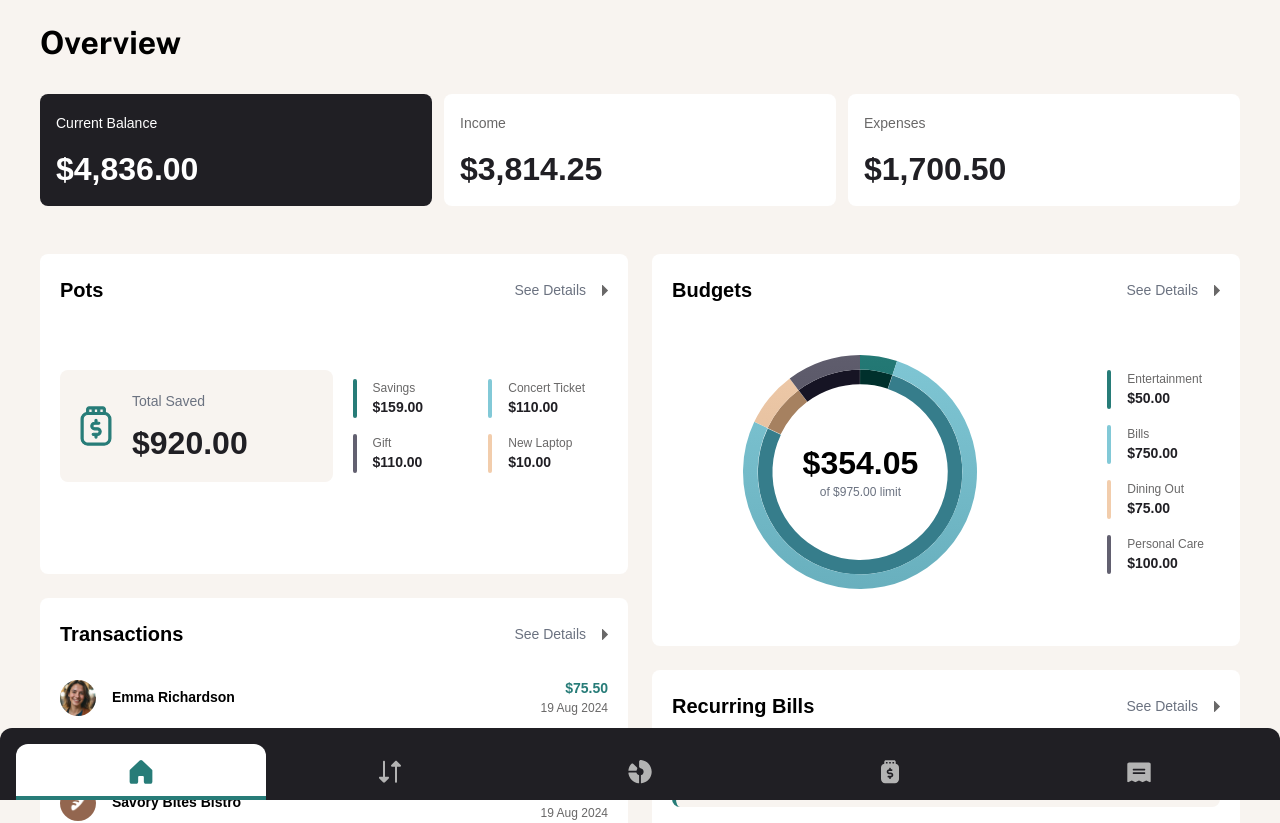
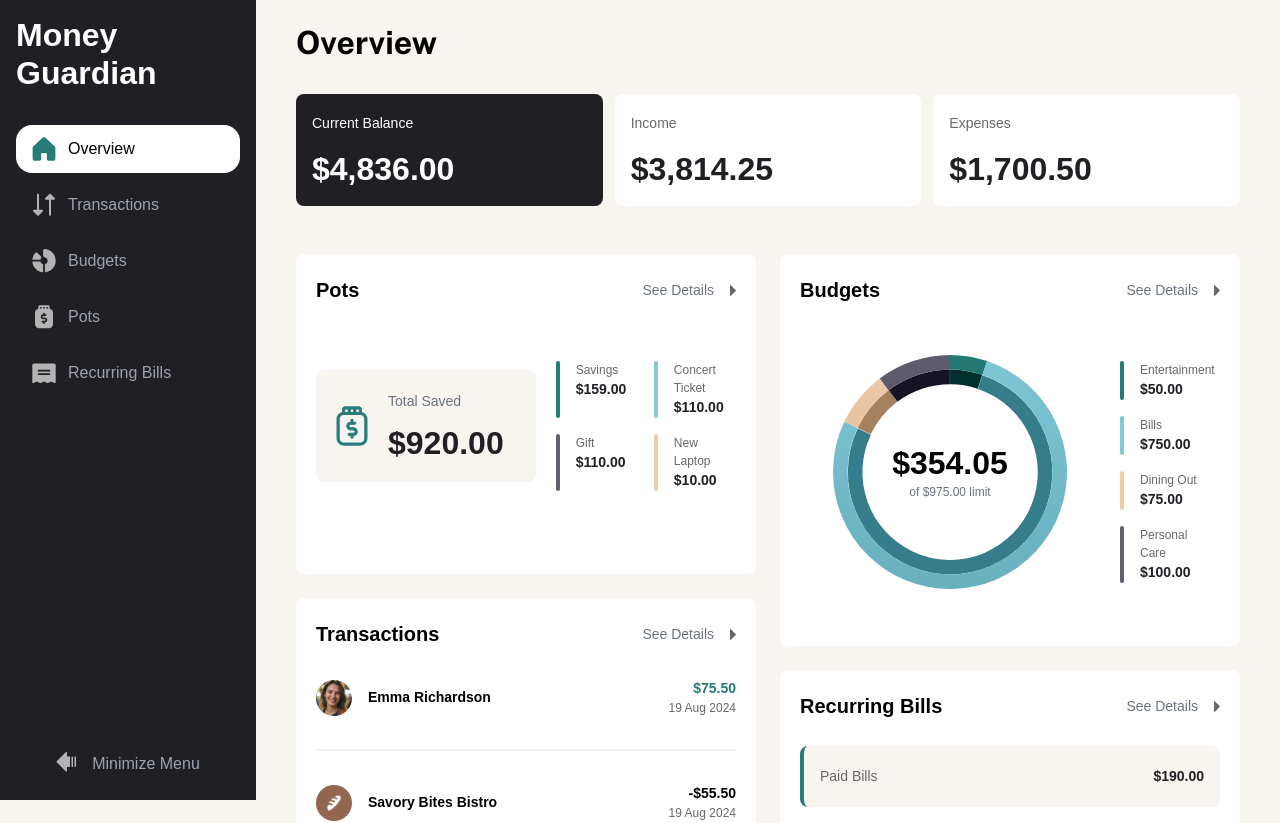
Before and after one commit to djneill/money-guardian, a Next.js app: page / in a window 1280 px wide. Shown: the top 823 px of the page. Built offline with nearby package versions, Linux system fonts and the light colour scheme.

Commit message:
start desktop sidebar

```diff
--- /dev/null
+++ b/src/app/components/DesktopNavBar.tsx
@@ -0,0 +1,82 @@
+import React, { useState } from 'react';
+import Link from 'next/link';
+import { usePathname } from 'next/navigation';
+import MinimizeMenu from '../icons/MinimizeMenu';
+import OverviewIcon from '../icons/OverviewIcon';
+import TransactionsIcon from '../icons/TransactionsIcon';
+import BudgetsIcon from '../icons/BudgetsIcon';
+import PotsIcon from '../icons/PotsIcon';
+import BillsIcon from '../icons/BillsIcon';
+
+const DesktopSidebar = () => {
+    const [isCollapsed, setIsCollapsed] = useState(false);
+    const pathname = usePathname();
+
+    const navItems = [
+        { href: '/', label: 'Overview', icon: OverviewIcon },
+        { href: '/transactions', label: 'Transactions', icon: TransactionsIcon },
+        { href: '/budget', label: 'Budgets', icon: BudgetsIcon },
+        { href: '/pots', label: 'Pots', icon: PotsIcon },
+        { href: '/recurringBills', label: 'Recurring Bills', icon: BillsIcon },
+    ];
+
+    return (
+        <nav
+            className={`hidden lg:flex flex-col fixed left-0 top-0 h-screen bg-grey-900 p-4 transition-all duration-300 ${isCollapsed ? 'w-20' : 'w-64'
+                }`}
+        >
+            {/* Header */}
+            <div className="mb-8">
+                {!isCollapsed && (
+                    <h1 className="text-preset-1 font-bold text-white">Money Guardian</h1>
+                )}
+            </div>
+
+            {/* Navigation Links */}
+            <ul className="space-y-2">
+                {navItems.map(({ href, label, icon: Icon }) => {
+                    const isActive = pathname === href;
+                    return (
+                        <li key={href}>
+                            <Link
+                                href={href}
+                                className={`flex items-center py-3 px-4 rounded-2xl transition-colors ${isActive
+                                    ? 'bg-white'
+                                    : 'text-gray-400 hover:bg-gray-800 hover:text-white'
+                                    }`}
+                            >
+                                <Icon
+                                    className="w-6 h-6"
+                                    fill={isActive ? '#277C78' : '#B3B3B3'}
+                                />
+                                {!isCollapsed && (
+                                    <span className={`ml-3 ${isActive ? 'text-black font-medium' : ''}`}>
+                                        {label}
+                                    </span>
+                                )}
+                            </Link>
+                        </li>
+                    );
+                })}
+            </ul>
+
+            {/* Minimize Menu Button */}
+            <div className="mt-auto pt-4">
+                <button
+                    onClick={() => setIsCollapsed(!isCollapsed)}
+                    className="w-full flex items-center justify-center p-2 rounded-lg hover:bg-gray-800 text-gray-400 hover:text-white gap-3"
+                >
+                    <div className={`w-6 h-6 transition-transform duration-300 ${isCollapsed ? 'scale-x-[-1]' : ''
+                        }`}>
+                        <MinimizeMenu />
+                    </div>
+                    {!isCollapsed && (
+                        <span>Minimize Menu</span>
+                    )}
+                </button>
+            </div>
+        </nav>
+    );
+};
+
+export default DesktopSidebar;
--- a/src/app/components/NavBar.tsx
+++ b/src/app/components/NavBar.tsx
@@ -8,6 +8,7 @@ import TransactionsIcon from '../icons/TransactionsIcon';
 import BudgetsIcon from '../icons/BudgetsIcon';
 import PotsIcon from '../icons/PotsIcon';
 import BillsIcon from '../icons/BillsIcon';
+import DesktopSidebar from './DesktopNavBar';
 
 export default function NavBar() {
     const pathname = usePathname()
@@ -21,7 +22,12 @@ export default function NavBar() {
 
     ]
     return (
-        <nav className='bg-grey-900 fixed bottom-0 left-0 right-0 px-4 pt-4 rounded-t-xl'>
+        <>
+            {/* Desktop Sidebar */}
+            <DesktopSidebar />
+
+            {/* Mobile Footer Nav */}
+            <nav className='lg:hidden bg-grey-900 fixed bottom-0 left-0 right-0 px-4 pt-4 rounded-t-xl'>
                 <ul className='flex justify-between items-center'>
                     {navItems.map(({ href, icon: Icon }) => {
                         const isActive = pathname === href;
@@ -39,5 +45,6 @@ export default function NavBar() {
                     })}
                 </ul>
             </nav>
+        </>
     )
 }
--- /dev/null
+++ b/src/app/icons/MinimizeMenu.tsx
@@ -0,0 +1,7 @@
+import React from 'react'
+
+export default function MinimizeMenu() {
+    return (
+        <svg fill="none" height="20" viewBox="0 0 20 20" width="20" xmlns="http://www.w3.org/2000/svg"><path d="m14.0001 5.26002v8.99998c0 .1989-.079.3897-.2197.5304-.1406.1406-.3314.2196-.5303.2196h-2.25v3.75c.0001.1484-.0438.2936-.1262.417-.0824.1235-.1996.2197-.3367.2765s-.288.0717-.4336.0427c-.14554-.029-.27923-.1005-.38412-.2056l-9.000003-9c-.069733-.0696-.125052-.1523-.162795-.2434-.037743-.09102-.05717-.18862-.05717-.28718s.019427-.19615.05717-.2872.093062-.17377.162795-.24342l9.000003-9.000004c.10489-.105009.23858-.1765346.38412-.2055224.1456-.02898777.2965-.0141343.4336.0426801.1371.0568143.2543.1530353.3367.2764803s.1263.268565.1262.416987v3.749999h2.25c.1989 0 .3897.07902.5303.21967.1407.14065.2197.33142.2197.53033zm2.25-.75c-.1989 0-.3897.07902-.5303.21967-.1407.14065-.2197.33142-.2197.53033v8.99998c0 .1989.079.3897.2197.5304.1406.1406.3314.2196.5303.2196s.3897-.079.5303-.2196c.1407-.1407.2197-.3315.2197-.5304v-8.99998c0-.19891-.079-.38968-.2197-.53033-.1406-.14065-.3314-.21967-.5303-.21967zm3 0c-.1989 0-.3897.07902-.5303.21967-.1407.14065-.2197.33142-.2197.53033v8.99998c0 .1989.079.3897.2197.5304.1406.1406.3314.2196.5303.2196s.3897-.079.5303-.2196c.1407-.1407.2197-.3315.2197-.5304v-8.99998c0-.19891-.079-.38968-.2197-.53033-.1406-.14065-.3314-.21967-.5303-.21967z" fill="#b3b3b3" /></svg>
+    )
+}
--- a/src/app/page.tsx
+++ b/src/app/page.tsx
@@ -9,6 +9,9 @@ import OverviewRecurringBills from "./components/OverviewRecurringBills";
 export default function Home() {
   return (
     <main>
+      <div className="flex min-h-screen">
+        <NavBar />
+        <main className="flex-1 lg:ml-64"> {/* Add margin for sidebar width */}
           <div className="mx-4 sm:mx-10 my-6 pb-8 mb-12">
             <HeaderTitle />
             <OverviewCurrentBalance />
@@ -23,7 +26,8 @@ export default function Home() {
               </div>
             </div>
           </div>
-      <NavBar />
+        </main>
+      </div>
     </main>
   );
 }
```
Lines whose indentation alone changed are shown as unchanged.
